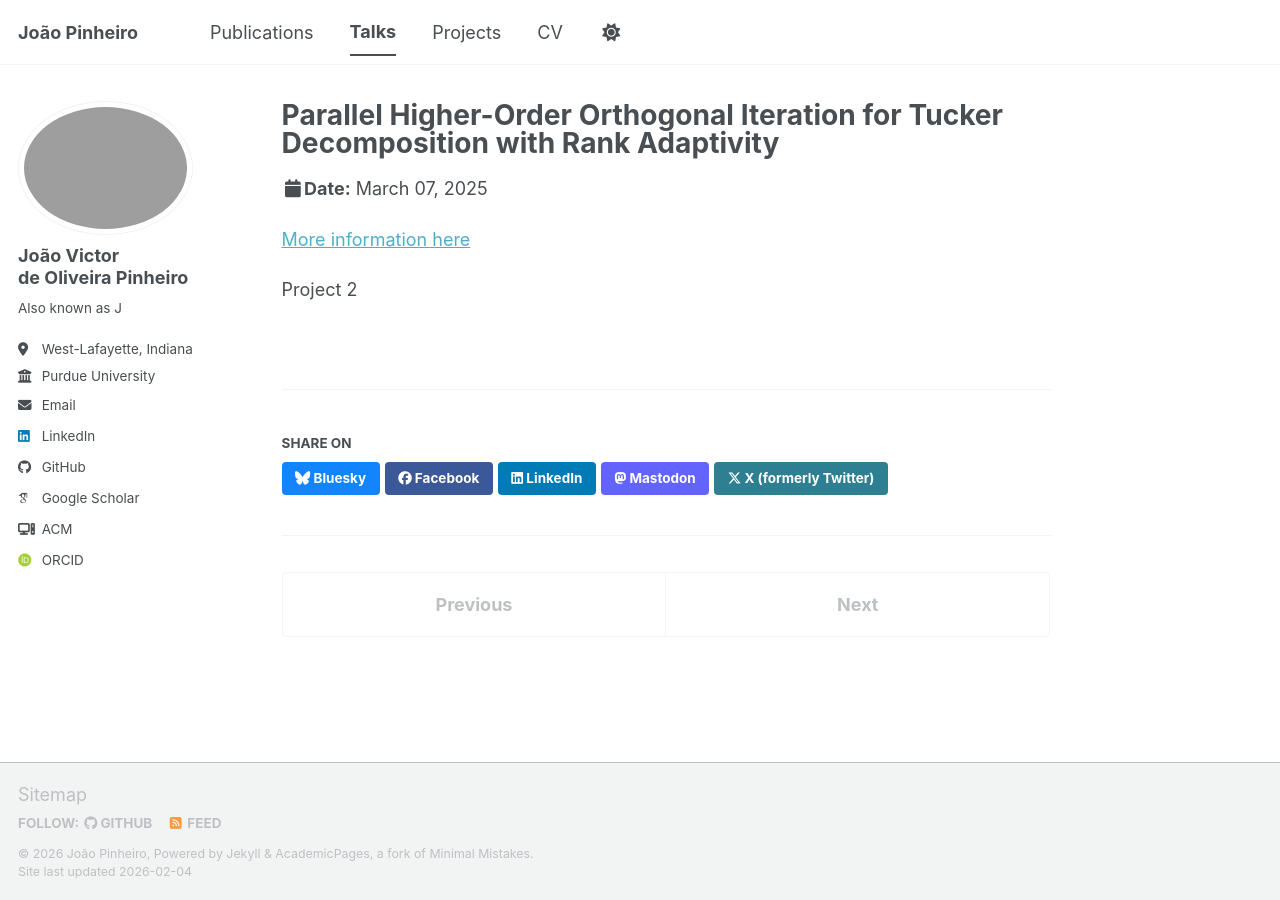
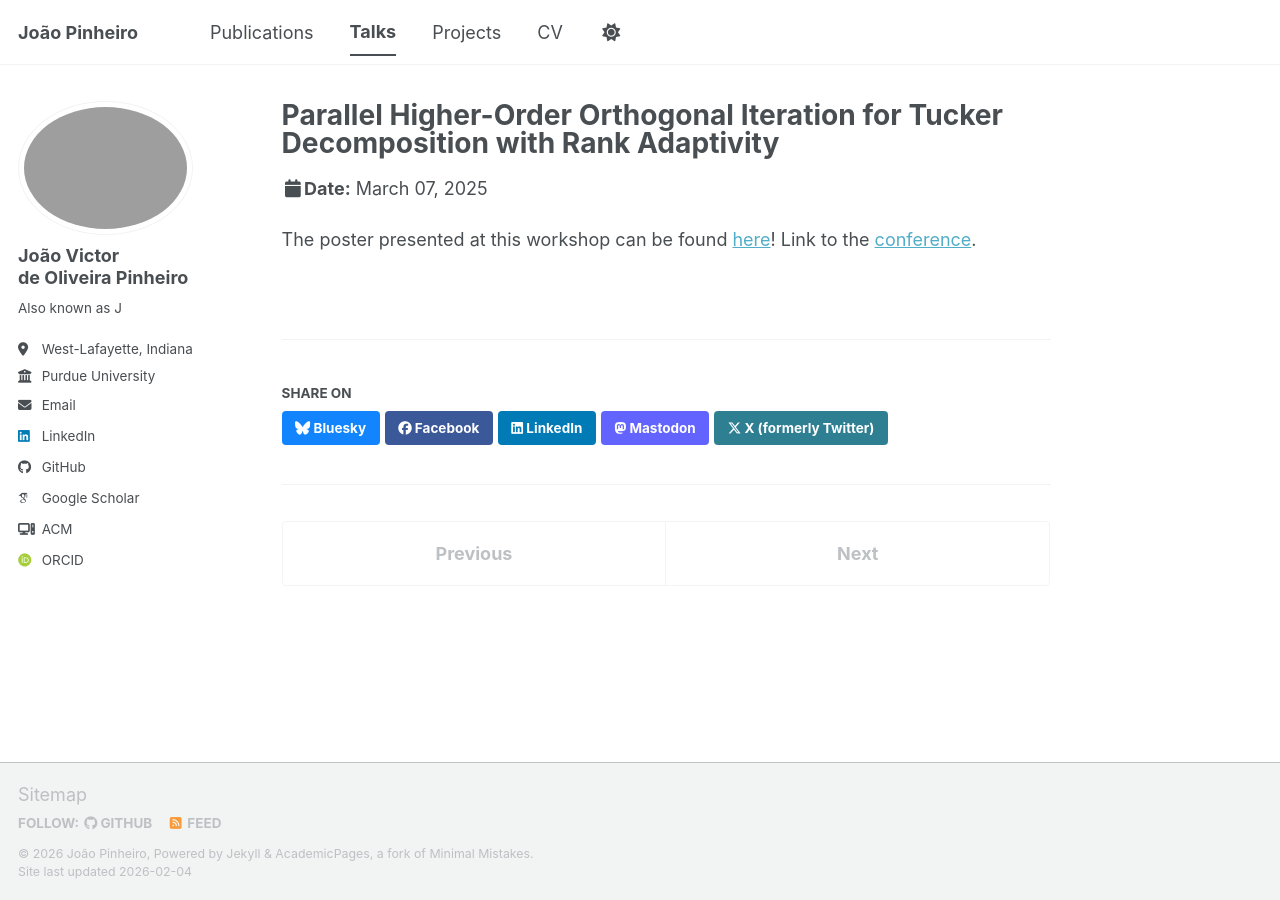
Before and after one commit to Jv7Pinheiro/Jv7Pinheiro.github.io, a Jekyll site: the page built from _talks/2025-03-07-CSE25-talk.md, in a window 1280 px wide. Built offline with Jekyll 4.4.1, drawn with Linux system fonts in a browser that asks for light colours; some web fonts are replaced; a script bundle is joined from its source files by our own code; library files that are not in the unit come from our copies.

```diff
--- a/_talks/2025-03-07-CSE25-talk.md
+++ b/_talks/2025-03-07-CSE25-talk.md
@@ -8,6 +8,4 @@
 location: "Fort-Worth, TX, USA"
 ---
 
-[More information here](https://www.siam.org/conferences-events/past-event-archive/cse25/)
-
-Project 2
+The poster presented at this workshop can be found [here](/files/talks/CSE25-talk.pdf)! Link to the [conference](https://www.siam.org/conferences-events/past-event-archive/cse25/).
```
Also changed, not shown: _talks/2023-10-18-SparsituteWorkshop-poster.md (+1 -1 lines), _talks/2025-04-16-MasterThesis-defense.md (+1 -2 lines), 2 other files.
